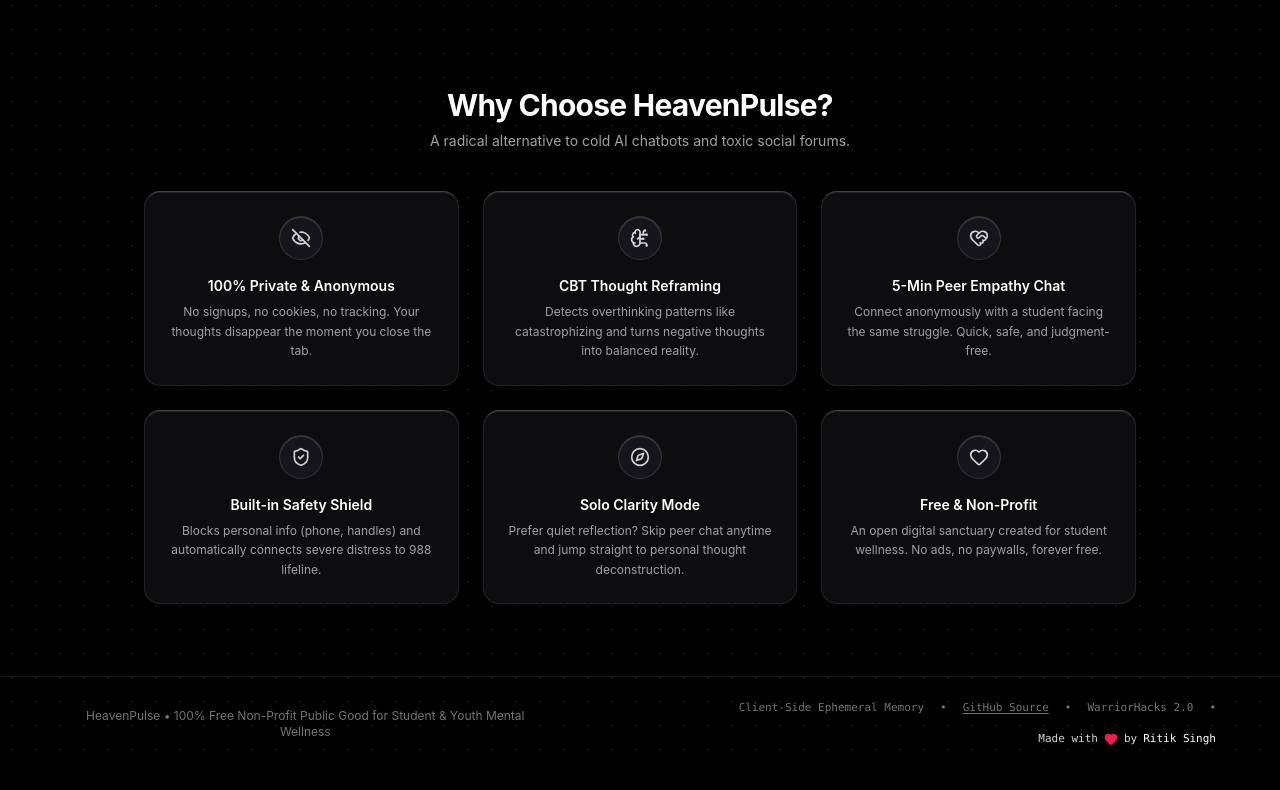
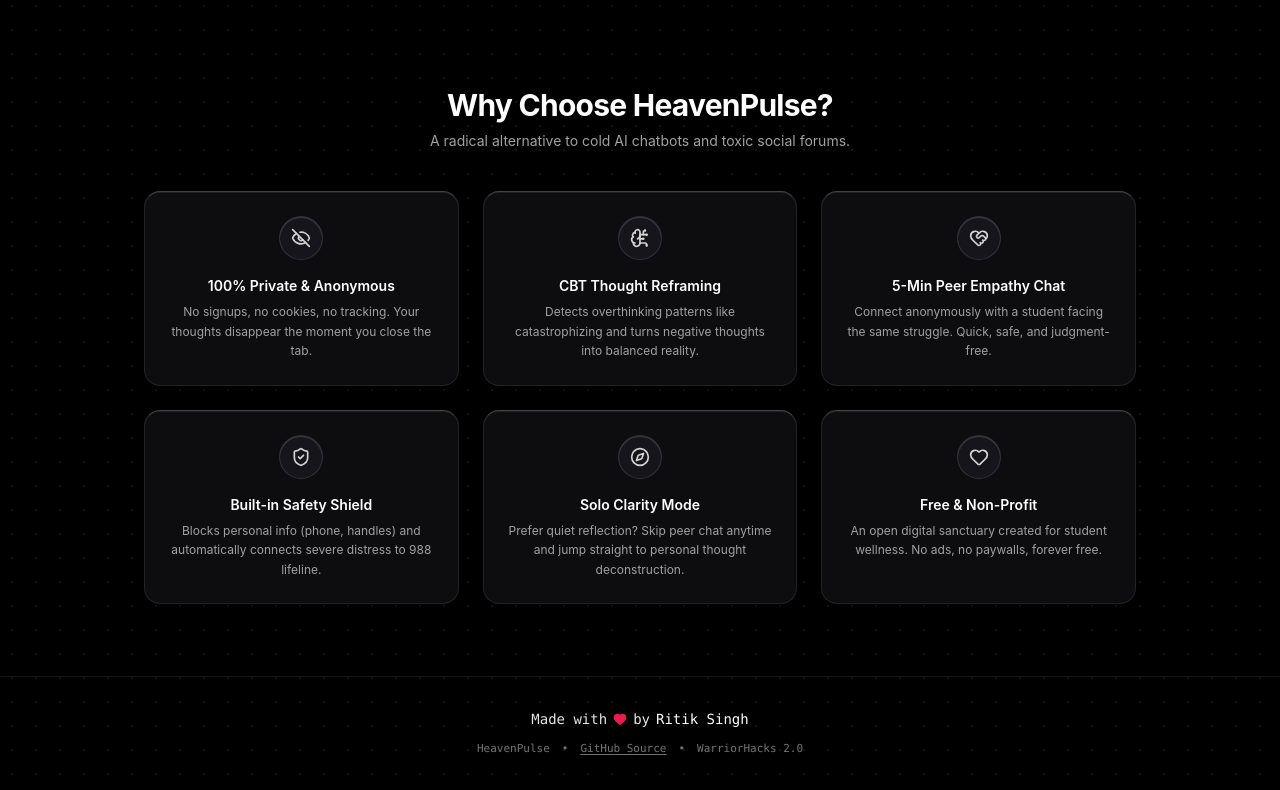
Before and after one commit to RITIKSINGH-DEOS/heaven-pulse, a Next.js app: page / in a window 1280 px wide. Shown: the part 942-1732 px from the top of the page. Built offline with nearby package versions, Linux system fonts and the light colour scheme.

Commit message:
style(footer): center author credit and declutter minimalist layout

```diff
--- a/src/app/page.tsx
+++ b/src/app/page.tsx
@@ -147,13 +147,16 @@
       </main>
 
       {/* Atmospheric Minimalist Footer */}
-      <footer className="relative z-10 border-t border-white/[0.08] py-6 px-4 text-center text-xs text-neutral-500">
-        <div className="max-w-6xl mx-auto flex flex-col sm:flex-row items-center justify-between gap-3">
-          <div>
-            HeavenPulse • 100% Free Non-Profit Public Good for Student & Youth Mental Wellness
+      <footer className="relative z-10 border-t border-white/[0.08] py-8 px-4 text-center">
+        <div className="max-w-xl mx-auto flex flex-col items-center justify-center gap-3">
+          <div className="inline-flex items-center gap-1.5 text-neutral-200 font-mono text-xs sm:text-sm">
+            <span>Made with</span>
+            <Heart className="w-3.5 h-3.5 text-rose-500 fill-rose-500 animate-pulse" />
+            <span>by</span>
+            <span className="text-white font-medium">Ritik Singh</span>
           </div>
-          <div className="flex flex-wrap items-center justify-center sm:justify-end gap-3 sm:gap-4 text-neutral-500 font-mono text-[11px]">
-            <span>Client-Side Ephemeral Memory</span>
+          <div className="flex items-center justify-center gap-3 text-neutral-500 font-mono text-[11px]">
+            <span>HeavenPulse</span>
             <span>•</span>
             <a
               href="https://github.com/RITIKSINGH-DEOS/heaven-pulse"
@@ -165,10 +168,6 @@
             </a>
             <span>•</span>
             <span>WarriorHacks 2.0</span>
-            <span>•</span>
-            <span className="inline-flex items-center gap-1.5 text-neutral-300">
-              Made with <Heart className="w-3.5 h-3.5 text-rose-500 fill-rose-500 animate-pulse" /> by <span className="text-white font-medium">Ritik Singh</span>
-            </span>
           </div>
         </div>
       </footer>
```
